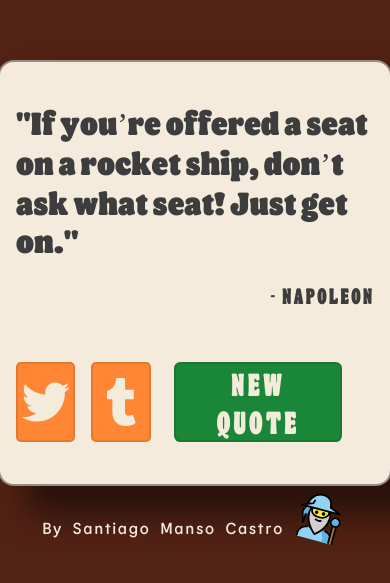
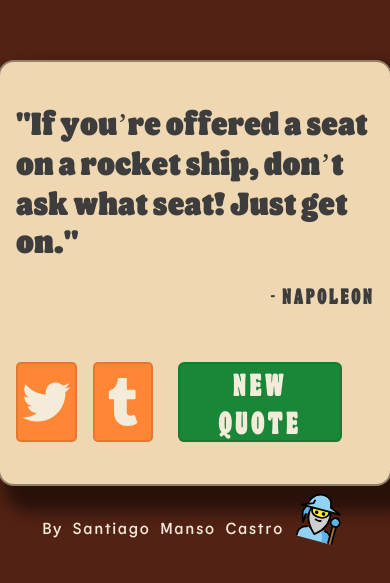
Before and after one commit to santiagomanso/random-quote-generator, a React (Create React App) app: page / in a window 390 px wide. Shown: the part 123-706 px from the top of the page. Built offline with nearby package versions, Linux system fonts and the light colour scheme.

Commit message:
🎨 improved design, responsive ready

```diff
--- a/src/styles.css
+++ b/src/styles.css
@@ -42,10 +42,10 @@ body{
 }
 
 .wrapper{
-    background: #F5EBDC;
+    background: #efd7b1;
     border: 2px solid rgba(0, 0, 0, 0.4);
     border-radius: 1rem;
-    box-shadow: 2rem 1.5rem 2rem 5px rgba(0, 0, 0, 0.5);
+    box-shadow: 1rem 1rem 15px 10px rgba(0, 0, 0, 0.5);
     display: flex;
     flex-direction: column;
     justify-content: center;
@@ -58,14 +58,14 @@ body{
     justify-content: center;
     align-items: center;
     font-family: 'Flame1';
-    font-size: 3.5rem;
+    font-size: 2.5rem;
     margin-left: 3rem;
+    margin-right: 3rem;
 }
 
 #text p{
     color: rgb(62, 61, 61);
     /* background-color: yellow; */
-    margin-right: 3rem;
 }
 
 
@@ -74,10 +74,9 @@ body{
     /* background-color: yellow; */
     justify-content: flex-end;
     margin-right: 3rem;
-    margin-bottom: 3rem;
     letter-spacing: .1rem;
     font-family: 'Flame2';
-    font-size: 4rem;
+    font-size: 3rem;
 }
 
 #author p{
@@ -91,7 +90,7 @@ body{
 .buttons{
     display: flex;
     justify-content: space-between;
-    height: 7rem;
+    height: 5rem;
     margin-left: 3rem;
     color: #F3ECDA;
     align-items: center;
@@ -104,7 +103,7 @@ body{
 
 .wrapper-icons{
     display: flex;
-    width: 100%;
+    width: 50%;
     height: 100%;
     justify-content: start;
     gap: 2rem;
@@ -116,7 +115,7 @@ body{
     color: #F3ECDA;
     border-radius: 5px;
     border: 2px solid rgba(0, 0, 0, 0.1);
-    font-size: 5rem;
+    font-size: 3rem;
     width: 35%;
     display: flex;
     align-items: center;
@@ -129,16 +128,17 @@ body{
     display: flex;
     align-items: center;
     justify-content: center;
-    width: 100%;
+    width: 50%;
     height: 100%;
     margin-right: 3rem;
     font-family: 'Flame2';
     text-transform: uppercase;
-    font-size: 5rem;
+    font-size: 3rem;
     letter-spacing: .2rem;
     word-spacing: .5rem;
     border: 2px solid rgba(0, 0, 0, 0.1);
     border-radius: .4rem;
+    user-select: none;
 }
 
 .footer{
@@ -146,6 +146,7 @@ body{
     display: flex;
     align-items: center;
     justify-content: space-between;
+    user-select: none;
 }
 
 .santi{
```
